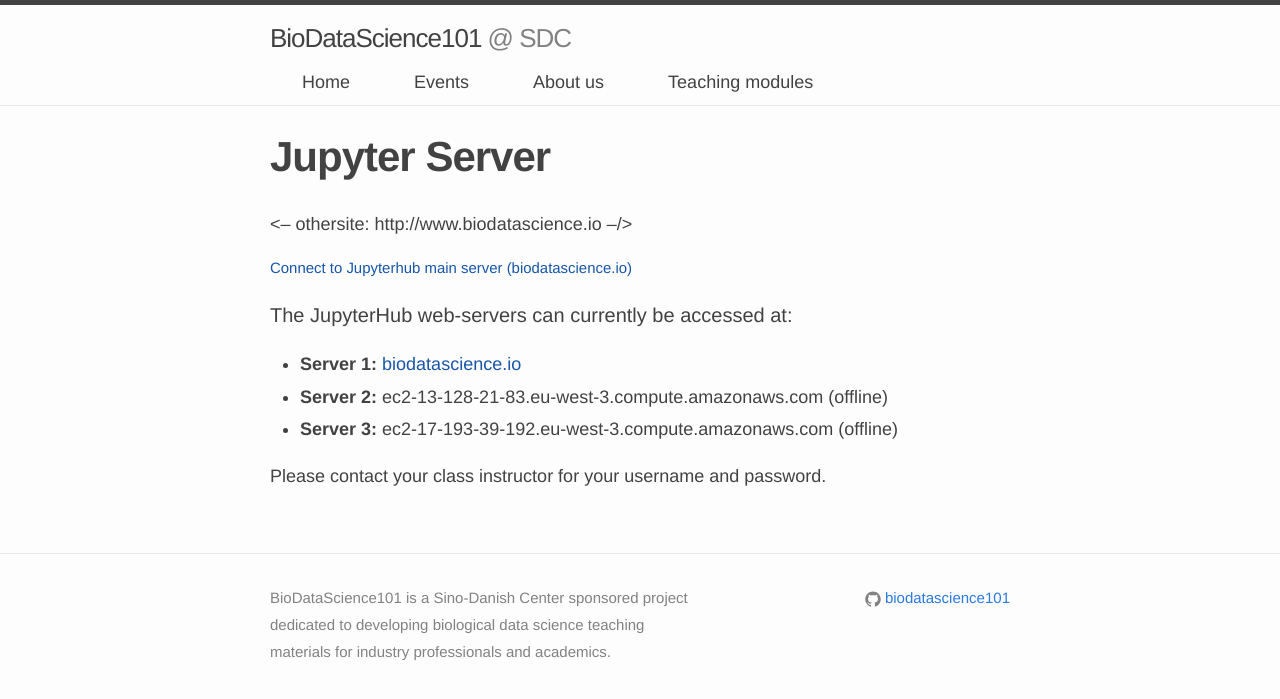
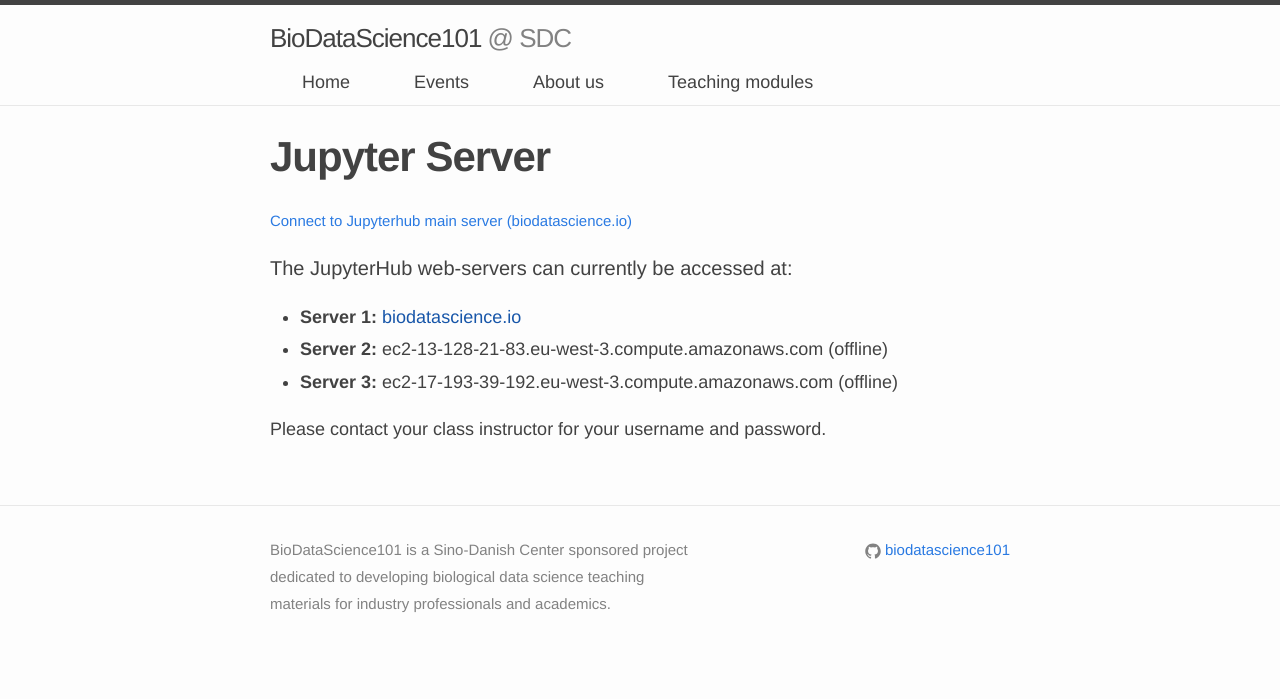
Before and after one commit to biodatascience101/BioDataScience101.github.io, a Jekyll site: the page built from _pages/server/index.md, in a window 1280 px wide. Shown: the top 699 px of the page. Built offline with Jekyll 4.4.1, drawn with Linux system fonts in a browser that asks for light colours; nearby versions of some CDN libraries; some of the changed lines change nothing that is shown.

Commit message:
Update index.md

```diff
--- a/_pages/server/index.md
+++ b/_pages/server/index.md
@@ -1,15 +1,12 @@
 ---
 layout: page
-permalink: server
 title: Jupyter Server
 permalink: /server/
 toggle: on
 rank: 8
 ---
 
-<-- othersite: http://www.biodatascience.io --/>
-
-##### <a href="{{page.othersite}}">Connect to Jupyterhub main server (biodatascience.io)</a>
+##### <a href="http://www.biodatascience.io">Connect to Jupyterhub main server (biodatascience.io)</a>
 
 #### The JupyterHub web-servers can currently be accessed at:
   - **Server 1:** <a href="{{page.othersite}}"> biodatascience.io</a>
```
